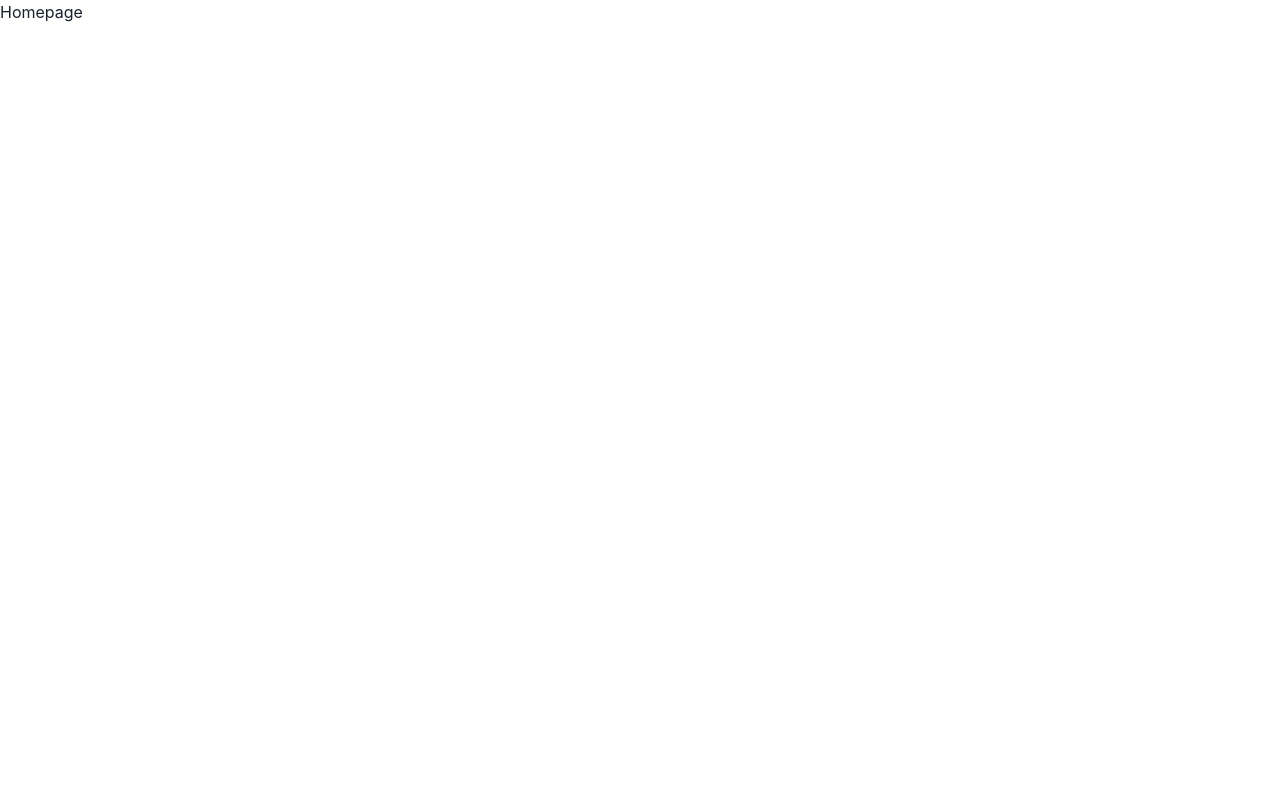
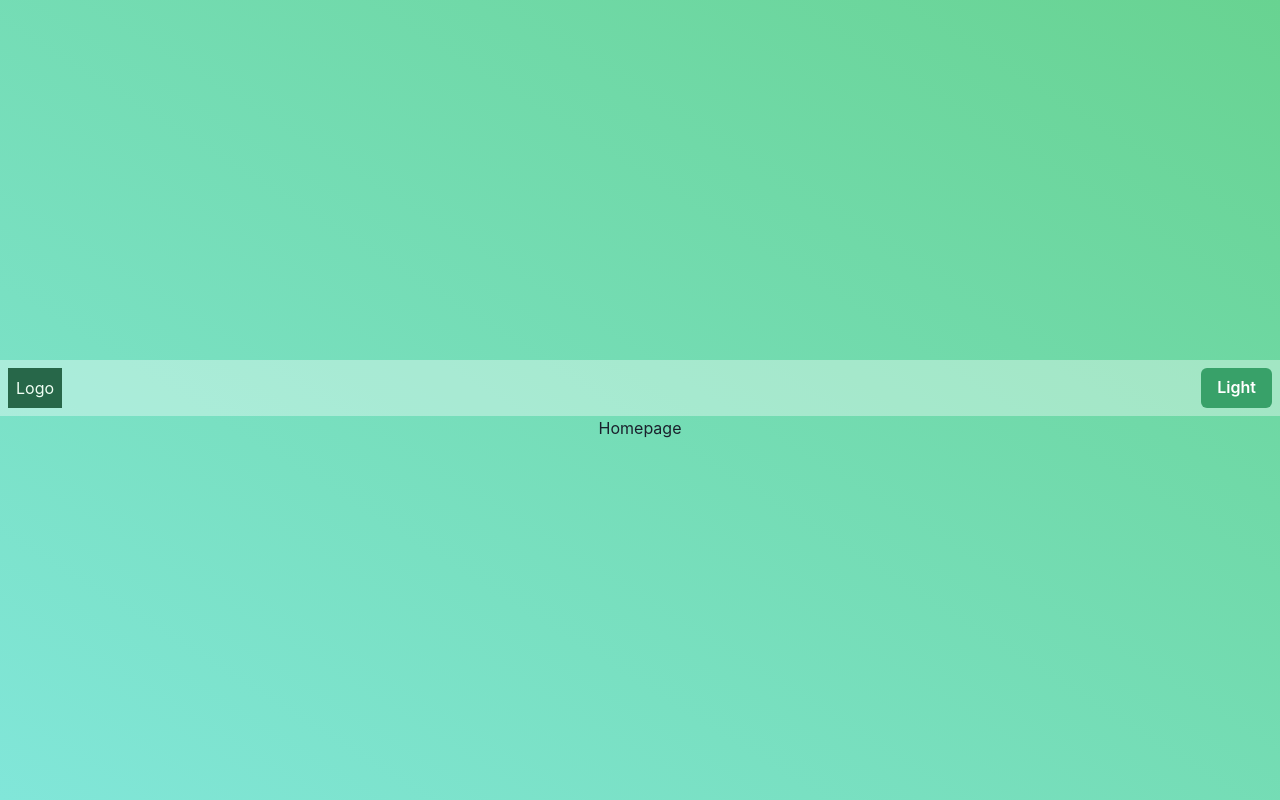
Before and after one commit to devlulcas/omnilink, a Next.js app in the folder apps/web/: page / in a window 1280 px wide. Built offline with nearby package versions, Linux system fonts and the light colour scheme.

Commit message:
refactor: moved pages to src

```diff
--- a/apps/web/pages/_app.tsx
+++ /dev/null
@@ -1,12 +0,0 @@
-import type { AppProps } from "next/app";
-import { ChakraProvider } from "@chakra-ui/react";
-
-function MyApp({ Component, pageProps }: AppProps) {
-  return (
-    <ChakraProvider>
-      <Component {...pageProps} />
-    </ChakraProvider>
-  );
-}
-
-export default MyApp;
--- /dev/null
+++ b/apps/web/src/components/Header/index.tsx
@@ -0,0 +1,25 @@
+import {
+  HStack,
+  Spacer,
+  Button,
+  Center,
+  useColorModeValue,
+} from "@chakra-ui/react";
+import { useColorMode } from "@chakra-ui/react";
+
+export function Header() {
+  const { colorMode, toggleColorMode } = useColorMode();
+  const bg = useColorModeValue("whiteAlpha.500", "blackAlpha.500");
+
+  return (
+    <HStack w="100%" bg={bg} p={2}>
+      <Center bg="green.700" color="green.50" p={2}>
+        Logo
+      </Center>
+      <Spacer />
+      <Button onClick={toggleColorMode}>
+        {colorMode === "dark" ? "Dark" : "Light"}
+      </Button>
+    </HStack>
+  );
+}
--- /dev/null
+++ b/apps/web/src/pages/_app.tsx
@@ -0,0 +1,17 @@
+import type { AppProps } from "next/app";
+import { Center, ChakraProvider, localStorageManager } from "@chakra-ui/react";
+
+import { defaultTheme } from "../styles/theme";
+import { Header } from "../components/Header";
+function MyApp({ Component, pageProps }: AppProps) {
+  return (
+    <ChakraProvider theme={defaultTheme} colorModeManager={localStorageManager}>
+      <Center flexDirection="column" h="100vh">
+        <Header />
+        <Component {...pageProps} />
+      </Center>
+    </ChakraProvider>
+  );
+}
+
+export default MyApp;
```
Also changed, not shown: apps/web/src/pages/index.tsx (renamed from apps/web/pages/index.tsx).
